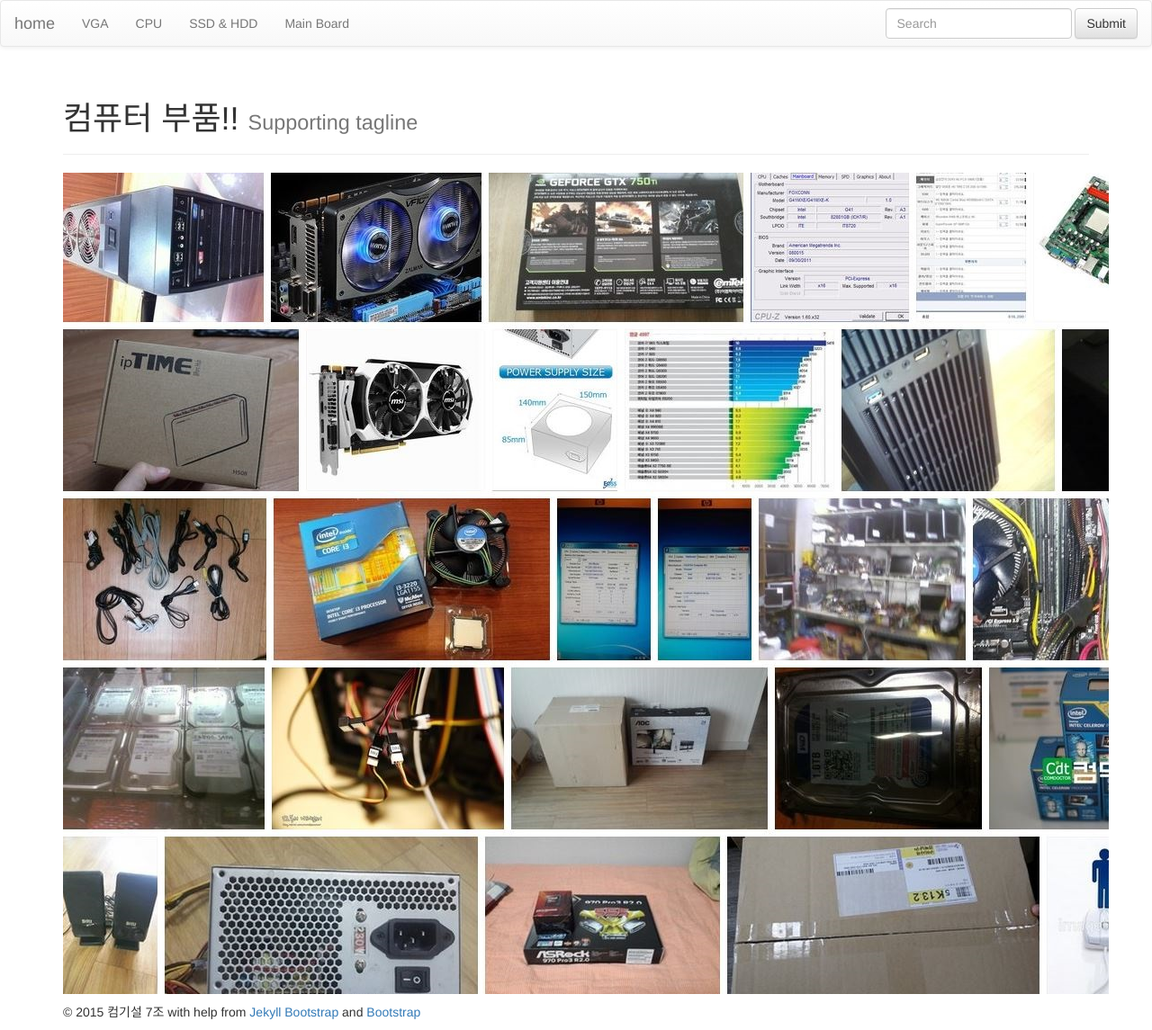
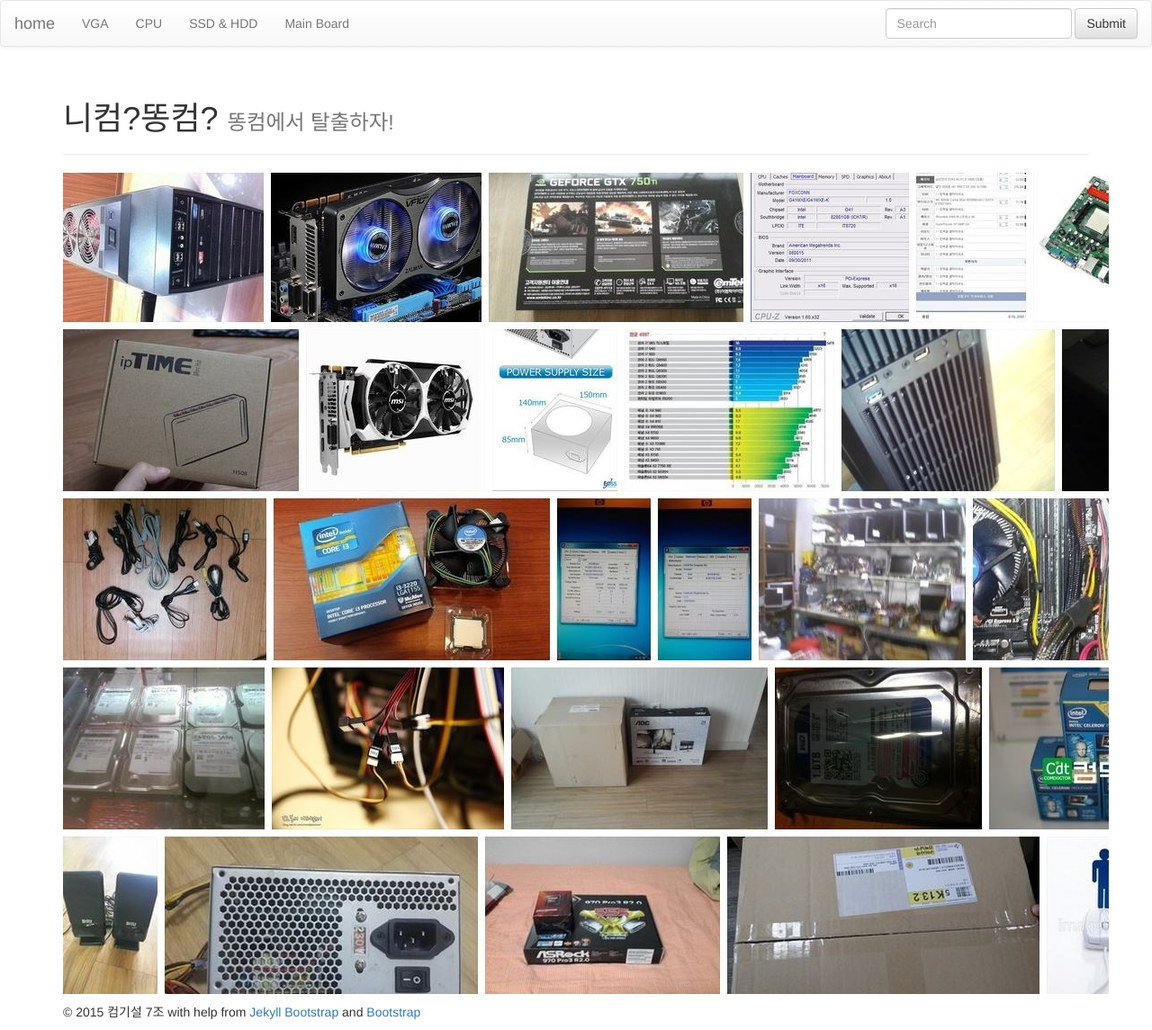
Before and after one commit to kutchoiwjun92/kutchoiwjun92.github.com, a Jekyll site: the page built from index.md, in a window 1280 px wide. Shown: the whole page at 90% size. Built offline with Jekyll 4.4.1, drawn with Linux system fonts in a browser that asks for light colours; nearby versions of some CDN libraries; library files that are not in the unit come from our copies.

Commit message:
Update index.md

```diff
--- a/index.md
+++ b/index.md
@@ -1,6 +1,6 @@
 ---
 layout: page
-title: 컴퓨터 부품!!
-tagline: Supporting tagline
+title: 니컴?똥컴?
+tagline: 똥컴에서 탈출하자!
 ---
 ![alt text](https://github.com/kutchoiwjun92/kutchoiwjun92.github.com/blob/master/home.JPG?raw=true)
```
